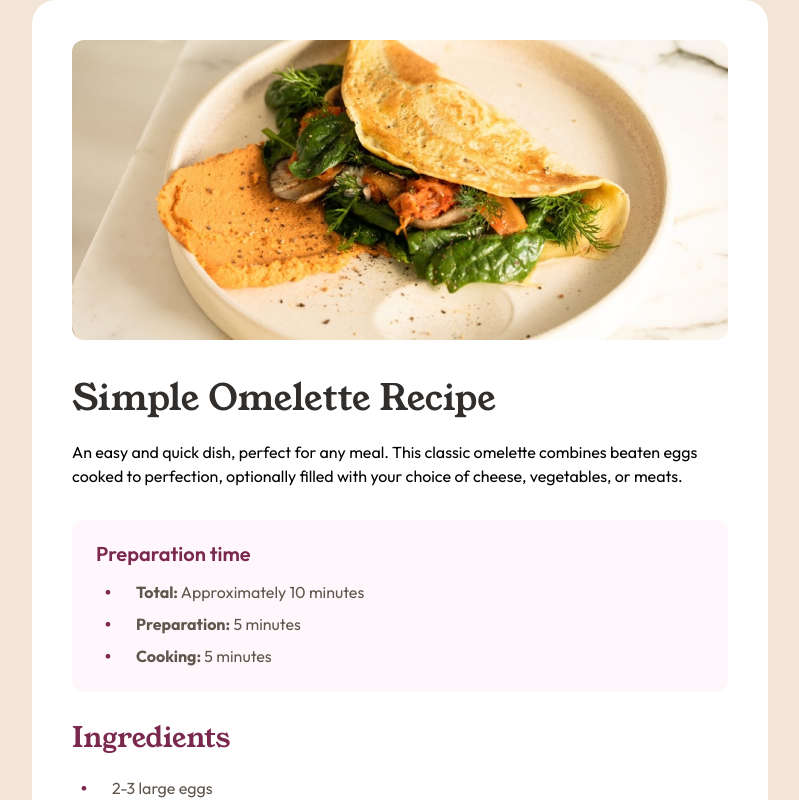
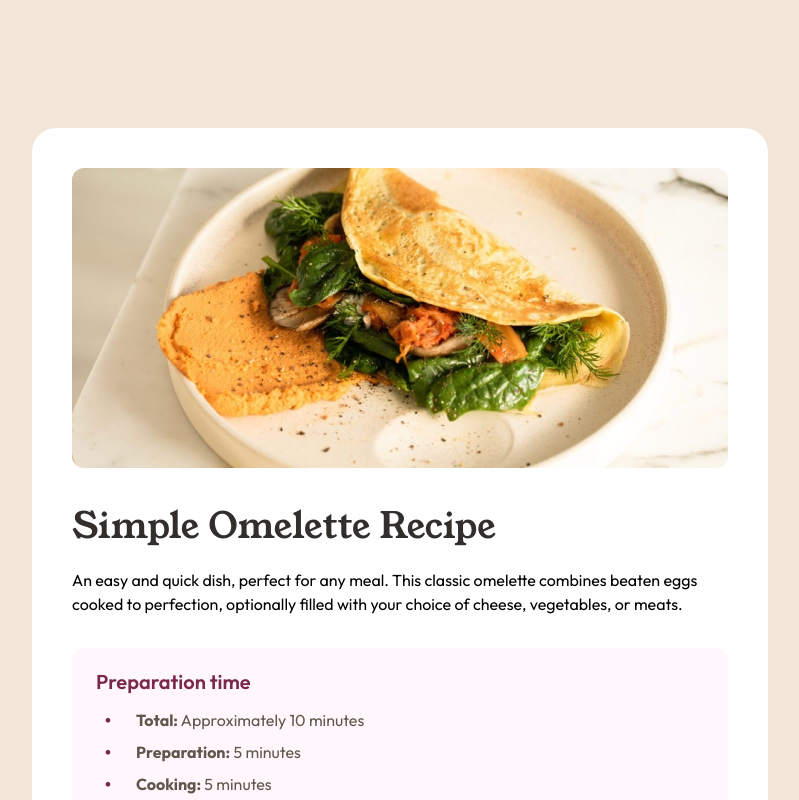
Before and after one commit to martinianol/recipe-page, a React (Vite) app: page / in a window 1280 px wide. Shown: the top 800 px of the page, without its empty margins (240-1039 px from the left). Built offline with nearby package versions, Linux system fonts and the light colour scheme.

Commit message:
Remove footer

```diff
--- a/src/components/Recipe.jsx
+++ b/src/components/Recipe.jsx
@@ -34,6 +34,7 @@ const Container = styled.article`
     max-width: 616px;
     padding: 40px;
     border-radius: 24px;
+    margin: 128px auto;
   }
 
   @media (min-width: 1000px) {
--- a/src/pages/RecipePage.jsx
+++ b/src/pages/RecipePage.jsx
@@ -1,6 +1,5 @@
 import styled from "styled-components";
 import Recipe from "../components/Recipe";
-import Footer from "../components/Footer";
 
 const RecipePage = () => {
   return (
```
